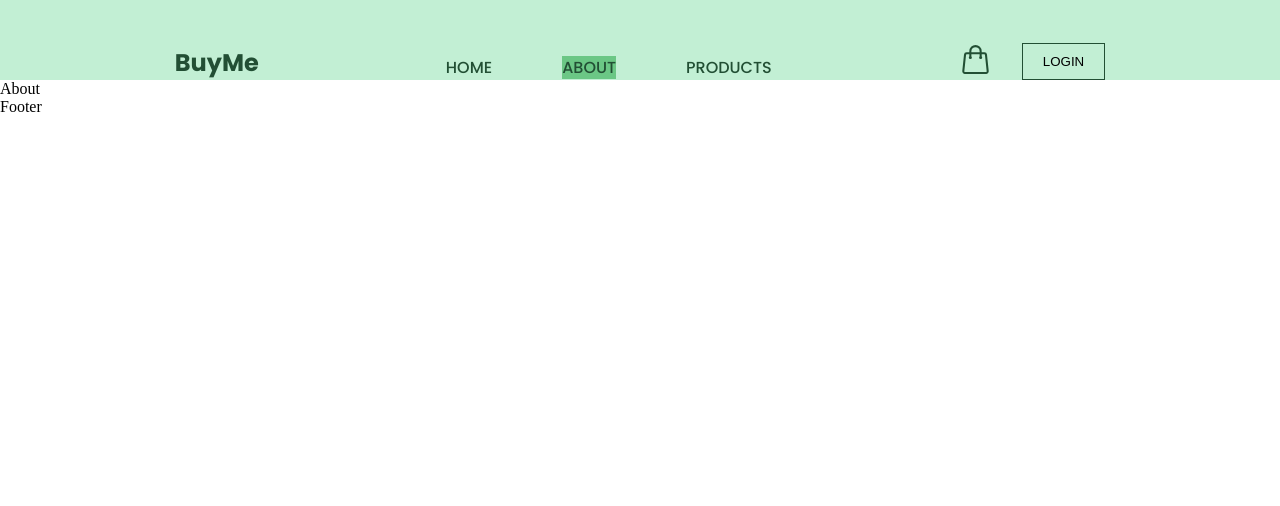
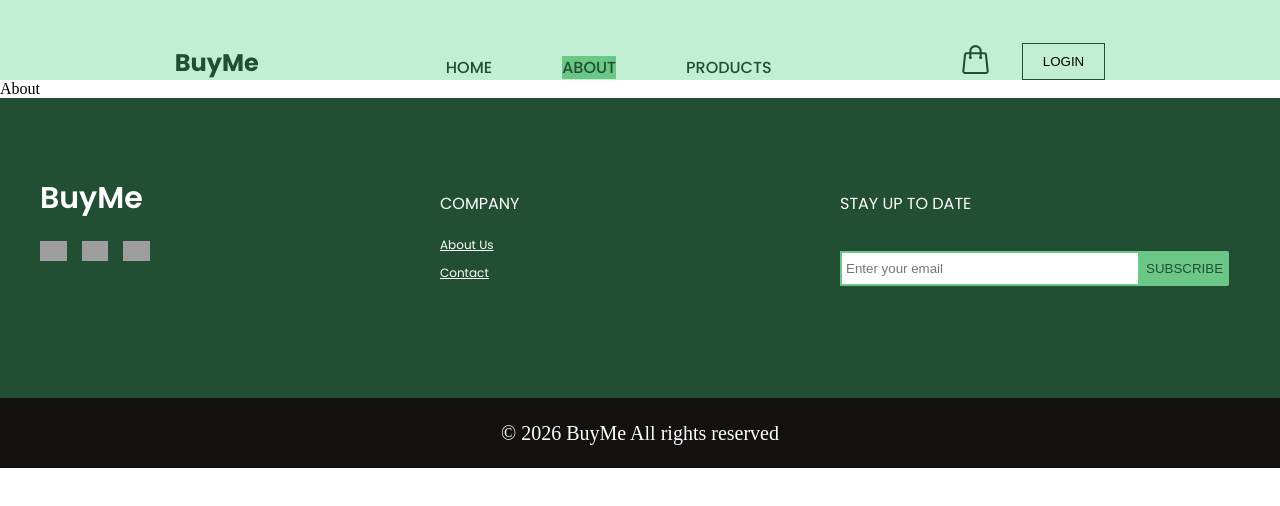
Before and after one commit to Anas390-web/E-Commerce-Web-App, a React (Vite) app in the folder client/e-commerce app/: page /about in a window 1280 px wide. Shown: the top 506 px of the page. Built offline with nearby package versions, Linux system fonts and the light colour scheme; grey boxes are pictures that could not be loaded.

Commit message:
main branch: 8th commit: Footer component is completed and styled. Added another route Contact Us!

```diff
--- a/client/e-commerce app/src/Components/Footer/Footer.jsx
+++ b/client/e-commerce app/src/Components/Footer/Footer.jsx
@@ -1,9 +1,50 @@
 import React from 'react'
+import './footer.css'
+import { Link, NavLink } from 'react-router'
+import twitterIcon from '../../images/twitter (1).png'
+import instaIcon from '../../images/instagram.png'
+import facebookIcon from '../../images/facebook.png'
 
 function Footer() {
-  return (
-    <div>Footer</div>
-  )
+   return (
+      <footer>
+         <div className='footer-container'>
+            <div className='footer-grid'>
+               <div className='app-title'>
+                  <p>BuyMe</p>
+                  <div className='social-media-icons'>
+                     <img height={20} src={instaIcon} alt="twitter Icon" />
+                     <img height={20} src={facebookIcon} alt="twitter Icon" />
+                     <img height={20} src={twitterIcon} alt="twitter Icon" />
+                  </div>
+               </div>
+               <div className='company'>
+                  <p>COMPANY</p>
+                  <div className='company-details'>
+                     <Link
+                        to="/about">
+                        About Us
+                     </Link>
+                     <Link
+                        to="/contact">
+                        Contact
+                     </Link>
+                  </div>
+               </div>
+               <div className='subscribe-bar'>
+                  <p>STAY UP TO DATE</p>
+                  <div className='subscribe-input'>
+                     <input type="text" placeholder='Enter your email' />
+                     <button>SUBSCRIBE</button>
+                  </div>
+               </div>
+            </div>
+         </div>
+         <div className='copyright'>
+            <span>© 2026 BuyMe All rights reserved</span>
+         </div>
+      </footer>
+   )
 }
 
 export default Footer
--- a/client/e-commerce app/src/Components/Footer/footer.css
+++ b/client/e-commerce app/src/Components/Footer/footer.css
@@ -0,0 +1,98 @@
+.footer-container {
+   background-color: var(--primary-font-color);
+   color: var(--bg-color-main);
+   min-height: 300px;
+   padding: 0 40px;
+   font-family: var(--primary-font-family);
+   display: flex;
+   flex-direction: column;
+   flex-wrap: wrap;
+}
+
+.footer-grid {
+   max-width: 1200px;
+   width: 100%;
+   margin: auto;
+   display: grid;
+   grid-template-columns: repeat(3, 1fr);
+   justify-content: center;
+}
+
+.app-title {
+   display: flex;
+   flex-direction: column;
+   flex-wrap: wrap;
+   gap: 20px;
+}
+
+.app-title p {
+   font-weight: 600;
+   font-size: 30px;
+}
+
+.social-media-icons {
+   display: flex;
+   gap: 15px;
+}
+
+.company {
+   display: flex;
+   flex-direction: column;
+   flex-wrap: wrap;
+   gap: 20px;
+}
+
+.company > p{
+   font-size: 16px;
+   margin-top: 15px;
+}
+
+.company-details{
+   display: flex;
+   flex-direction: column;
+   gap: 10px;
+}
+
+.company-details a {
+   color: var(--bg-color-main);
+   font-size: 12px;
+}
+
+.subscribe-bar {
+   display: flex;
+   flex-direction: column;
+   flex-wrap: wrap;
+   gap: 20px;
+   font-size: 16px;
+   margin-top: 15px;
+}
+
+.subscribe-bar p {
+   margin-bottom: 15px;
+}
+
+.subscribe-input input {
+   width: 100%;
+   max-width: 300px;
+   padding: 8px 4px;
+   border: 2px solid #6BC785;
+}
+
+.subscribe-input button {
+   padding: 8px 4px;
+   background-color: var(--bg-color-heroSectionImage);
+   color: var(--primary-font-color);
+   border: 2px solid #6BC785;
+   border-radius: 0 2px 2px 0;
+   cursor: pointer;
+}
+
+.copyright {
+   background-color: #141111;
+   color: var(--bg-color-main);
+   height: 70px;
+   font-size: 20px;
+   display: flex;
+   justify-content: center;
+   align-items: center;
+}
--- a/client/e-commerce app/src/main.jsx
+++ b/client/e-commerce app/src/main.jsx
@@ -7,6 +7,7 @@ import About from './pages/About/About.jsx'
 import Home from './pages/Home/Home.jsx'
 import Products from './pages/Products/Products.jsx'
 import Cart from './pages/Cart/Cart.jsx'
+import ContactUs from './pages/Contact/ContactUs.jsx'
 
 const router = createBrowserRouter(
   createRoutesFromElements(
@@ -15,6 +16,7 @@ const router = createBrowserRouter(
       <Route path='/about' element={<About />}/>
       <Route path='/products' element={<Products />}/>
       <Route path='/cart' element={<Cart />} />
+      <Route path='/contact' element={<ContactUs />} />
     </Route>
   )
 )
--- /dev/null
+++ b/client/e-commerce app/src/pages/Contact/ContactUs.jsx
@@ -0,0 +1,9 @@
+import React from 'react'
+
+function ContactUs() {
+  return (
+    <div>ContactUs</div>
+  )
+}
+
+export default ContactUs
--- a/client/e-commerce app/src/pages/Home/home.css
+++ b/client/e-commerce app/src/pages/Home/home.css
@@ -188,6 +188,7 @@
 /* SECTION: FEEDBACK CORNER */
 .feedback-corner-container {
    margin-top: 50px;
+   margin-bottom: 50px;
    display: flex;
    flex-wrap: wrap;
    flex-direction: column;
```
